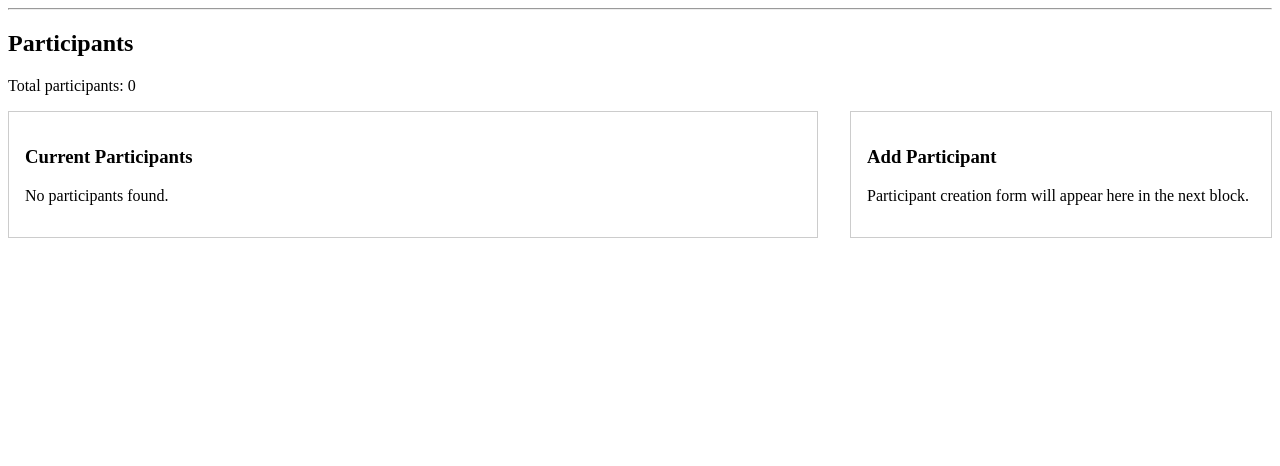
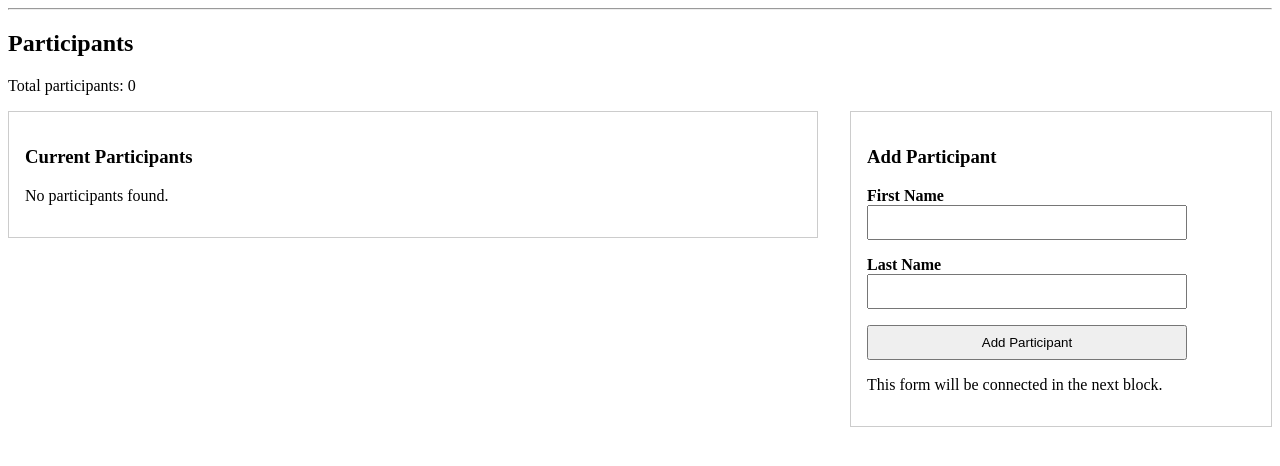
Before and after one commit to mustavo-dev/gym-challenge, a Flask app: page /admin/participants in a window 1280 px wide. Shown: the part 98-564 px from the top of the page. Run offline with Flask 3, Linux system fonts and the light colour scheme.

Commit message:
feat: add participant form shell to two panel admin layout

```diff
--- a/src/ui/static/css/app.css
+++ b/src/ui/static/css/app.css
@@ -24,3 +24,23 @@
     flex: 1;
   }
 }
+
+/* ---- form styling added in 014B ---- */
+
+.admin-panel form {
+  display: flex;
+  flex-direction: column;
+  gap: 1rem;
+}
+
+.admin-panel input,
+.admin-panel button {
+  width: 100%;
+  max-width: 320px;
+  padding: 0.5rem;
+  box-sizing: border-box;
+}
+
+.admin-panel label {
+  font-weight: 600;
+}
--- a/src/ui/templates/admin/participants.html
+++ b/src/ui/templates/admin/participants.html
@@ -31,7 +31,23 @@
 
 <h3>Add Participant</h3>
 
-<p>Participant creation form will appear here in the next block.</p>
+<form method="post" action="#">
+  <div>
+    <label for="first_name">First Name</label><br>
+    <input id="first_name" name="first_name" type="text">
+  </div>
+
+  <div>
+    <label for="last_name">Last Name</label><br>
+    <input id="last_name" name="last_name" type="text">
+  </div>
+
+  <div>
+    <button type="submit">Add Participant</button>
+  </div>
+</form>
+
+<p>This form will be connected in the next block.</p>
 
 {% include "admin/partials/two_panel_end.html" %}
 
```
